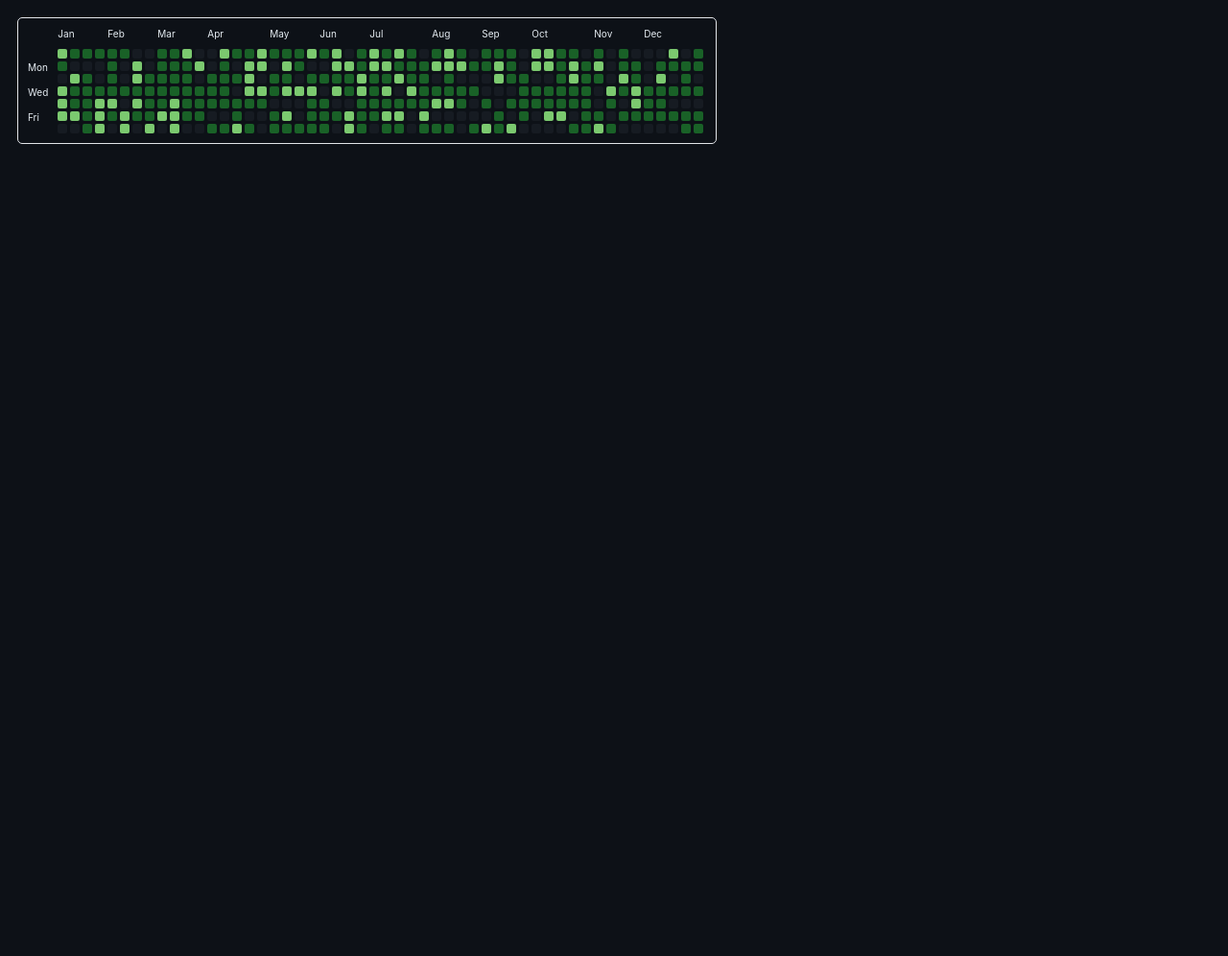
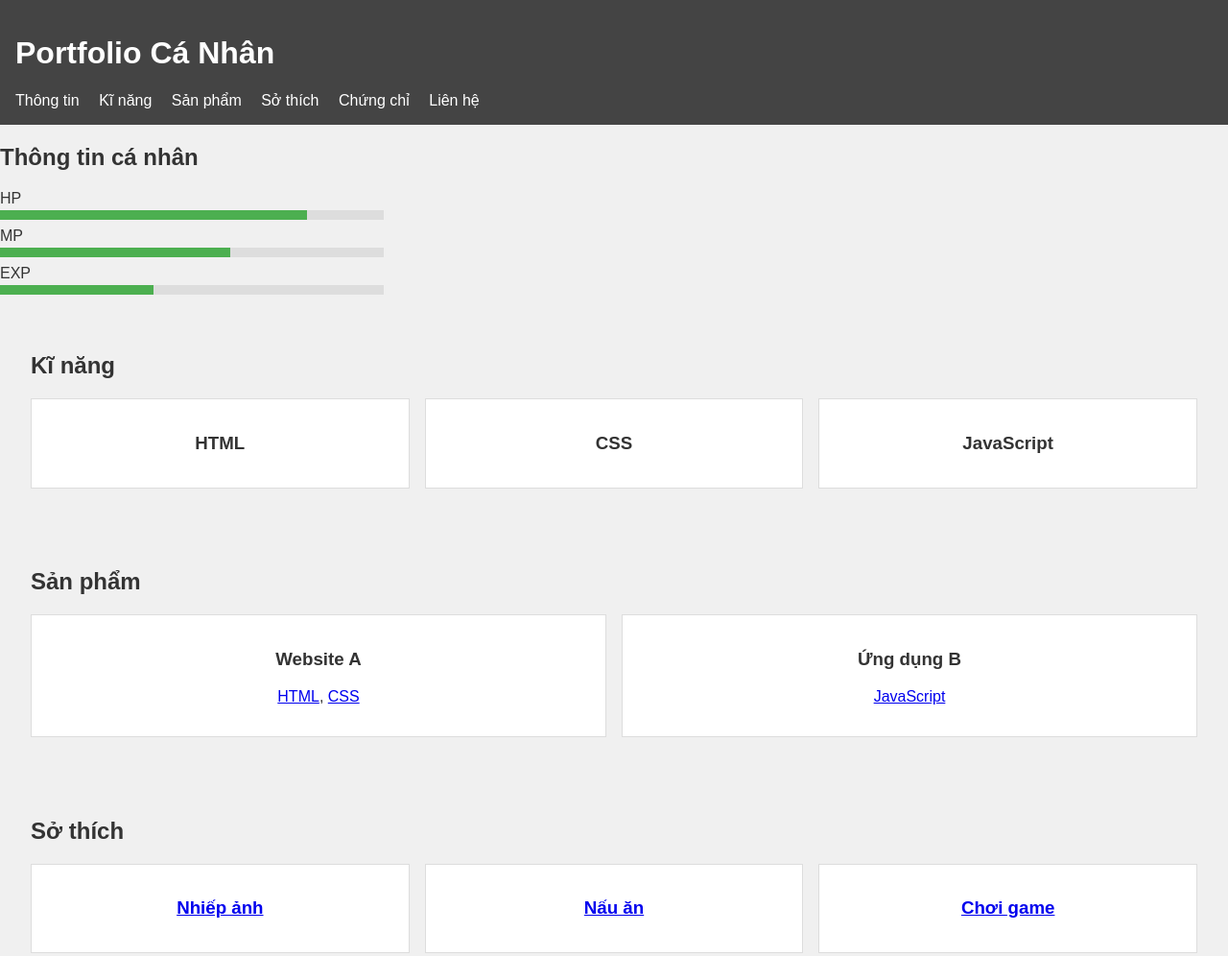
Before and after one commit to imhiju7/hiju7.github.io, a plain HTML site: page index.html in a window 1280 px wide. Shown: the top 996 px of the page at 96% size. Before the commit the page ends 800 px from the top, so only its background shows below. Drawn offline with Linux system fonts and the light colour scheme.

Commit message:
Build personal portfolio skeleton

```diff
--- a/index.html
+++ b/index.html
@@ -1,30 +1,118 @@
-<div class="graph">
+<!DOCTYPE html>
+<html lang="vi">
+<head>
+    <meta charset="UTF-8">
+    <meta name="viewport" content="width=device-width, initial-scale=1.0">
+    <title>Portfolio cá nhân</title>
     <link rel="stylesheet" href="styles.css">
     <script src="scripts.js" defer></script>
-    <ul class="months">
-      <li>Jan</li>
-      <li>Feb</li>
-      <li>Mar</li>
-      <li>Apr</li>
-      <li>May</li>
-      <li>Jun</li>
-      <li>Jul</li>
-      <li>Aug</li>
-      <li>Sep</li>
-      <li>Oct</li>
-      <li>Nov</li>
-      <li>Dec</li>
-    </ul>
-    <ul class="days">
-      <li>Sun</li>
-      <li>Mon</li>
-      <li>Tue</li>
-      <li>Wed</li>
-      <li>Thu</li>
-      <li>Fri</li>
-      <li>Sat</li>
-    </ul>
-    <ul class="squares">
-      <!-- added via javascript -->
-    </ul>
-  </div>
+</head>
+<body>
+<header>
+    <h1>Portfolio Cá Nhân</h1>
+    <nav>
+        <a href="#info">Thông tin</a>
+        <a href="#skills">Kĩ năng</a>
+        <a href="#projects">Sản phẩm</a>
+        <a href="#interests">Sở thích</a>
+        <a href="#certs">Chứng chỉ</a>
+        <a href="#contact">Liên hệ</a>
+    </nav>
+</header>
+
+<section id="info" class="info">
+    <h2>Thông tin cá nhân</h2>
+    <div class="character-status">
+        <div class="stat">
+            <span>HP</span>
+            <div class="bar"><div style="width:80%"></div></div>
+        </div>
+        <div class="stat">
+            <span>MP</span>
+            <div class="bar"><div style="width:60%"></div></div>
+        </div>
+        <div class="stat">
+            <span>EXP</span>
+            <div class="bar"><div style="width:40%"></div></div>
+        </div>
+    </div>
+</section>
+
+<section id="skills" class="gallery">
+    <h2>Kĩ năng</h2>
+    <div class="cards">
+        <div class="card" data-skill="html">
+            <h3>HTML</h3>
+        </div>
+        <div class="card" data-skill="css">
+            <h3>CSS</h3>
+        </div>
+        <div class="card" data-skill="js">
+            <h3>JavaScript</h3>
+        </div>
+    </div>
+</section>
+
+<section id="projects" class="gallery">
+    <h2>Sản phẩm</h2>
+    <div class="cards">
+        <div class="card project" data-skills="html css">
+            <h3>Website A</h3>
+            <p class="tags"><a href="#skills" data-skill-ref="html">HTML</a>, <a href="#skills" data-skill-ref="css">CSS</a></p>
+        </div>
+        <div class="card project" data-skills="js">
+            <h3>Ứng dụng B</h3>
+            <p class="tags"><a href="#skills" data-skill-ref="js">JavaScript</a></p>
+        </div>
+    </div>
+</section>
+
+<section id="interests" class="gallery">
+    <h2>Sở thích</h2>
+    <div class="cards">
+        <a class="card" href="interests/photography.html">
+            <h3>Nhiếp ảnh</h3>
+        </a>
+        <a class="card" href="interests/cooking.html">
+            <h3>Nấu ăn</h3>
+        </a>
+        <a class="card" href="interests/gaming.html">
+            <h3>Chơi game</h3>
+        </a>
+    </div>
+</section>
+
+<section id="certs" class="gallery">
+    <h2>Chứng chỉ</h2>
+    <div class="cards">
+        <div class="card cert">
+            <img src="https://via.placeholder.com/100" alt="Logo">
+            <h3>Chứng chỉ A</h3>
+            <p>01/2023 - 03/2023</p>
+            <p>Tôi đã học được rất nhiều điều thú vị.</p>
+        </div>
+        <div class="card cert">
+            <img src="https://via.placeholder.com/100" alt="Logo">
+            <h3>Chứng chỉ B</h3>
+            <p>04/2023 - 06/2023</p>
+            <p>Khoá học mang lại nhiều kinh nghiệm thực tế.</p>
+        </div>
+    </div>
+</section>
+
+<section id="contact">
+    <h2>Liên hệ</h2>
+    <div class="contact-buttons">
+        <a href="https://facebook.com" target="_blank">Facebook</a>
+        <a href="https://instagram.com" target="_blank">Instagram</a>
+        <a href="https://github.com" target="_blank">GitHub</a>
+        <a href="mailto:example@gmail.com">Gmail</a>
+    </div>
+    <a class="cv-btn" href="cv.pdf" download>Tải CV</a>
+</section>
+
+<footer>
+    <p>&copy; 2024 Portfolio</p>
+</footer>
+</body>
+</html>
--- a/scripts.js
+++ b/scripts.js
@@ -1,6 +1,14 @@
-// Add squares
-const squares = document.querySelector('.squares');
-for (var i = 1; i < 365; i++) {
-  const level = Math.floor(Math.random() * 4);
-  squares.insertAdjacentHTML('beforeend', `<li data-level="${level}"></li>`);
-}
+document.addEventListener('DOMContentLoaded', () => {
+    const skillCards = document.querySelectorAll('[data-skill]');
+    const projects = document.querySelectorAll('.project');
+
+    skillCards.forEach(card => {
+        card.addEventListener('click', () => {
+            const skill = card.dataset.skill;
+            projects.forEach(p => {
+                const skills = p.dataset.skills.split(' ');
+                p.style.display = skills.includes(skill) ? 'block' : 'none';
+            });
+        });
+    });
+});
--- a/styles.css
+++ b/styles.css
@@ -1,98 +1,75 @@
-/* Article - https://bitsofco.de/github-contribution-graph-css-grid/ */
-
-/* Grid-related CSS */
-
-:root {
-    --square-size: 10px;
-    --square-gap: 3px;
-    --week-width: calc(var(--square-size) + var(--square-gap));
-    background-color: #0D1117;
-    color: #e6edf3;
+body {
+    font-family: Arial, sans-serif;
+    margin: 0;
+    padding: 0;
+    background: #f0f0f0;
+    color: #333;
 }
-  .months, .days, .squares {
-    list-style-type: none;
-    padding: 0;
-    margin: 0;
+header {
+    background: #444;
+    color: #fff;
+    padding: 1rem;
 }
-
-  .months { grid-area: months; }
-  .days { grid-area: days; }
-  .squares { grid-area: squares; }
-
-  .graph {
-    display: inline-grid;
-    grid-template-areas: "empty months"
-                         "days squares";
-    grid-template-columns: auto 1fr;
-    grid-gap: 10px;
-    border-radius: 5px;
+header nav a {
+    margin-right: 1rem;
+    color: #fff;
+    text-decoration: none;
 }
-
-  .months {
-    display: grid;
-    grid-template-columns: calc(var(--week-width) * 4) /* Jan */
-                           calc(var(--week-width) * 4) /* Feb */
-                           calc(var(--week-width) * 4) /* Mar */
-                           calc(var(--week-width) * 5) /* Apr */
-                           calc(var(--week-width) * 4) /* May */
-                           calc(var(--week-width) * 4) /* Jun */
-                           calc(var(--week-width) * 5) /* Jul */
-                           calc(var(--week-width) * 4) /* Aug */
-                           calc(var(--week-width) * 4) /* Sep */
-                           calc(var(--week-width) * 5) /* Oct */
-                           calc(var(--week-width) * 4) /* Nov */
-                           calc(var(--week-width) * 5) /* Dec */;
+.gallery {
+    padding: 2rem;
 }
-
-  .days,
-  .squares {
-    display: grid;
-    grid-gap: var(--square-gap);
-    grid-template-rows: repeat(7, var(--square-size));
-
+.cards {
+    display: flex;
+    flex-wrap: wrap;
+    gap: 1rem;
 }
-
-  .squares {
-    grid-auto-flow: column;
-    grid-auto-columns: var(--square-size);
+.card {
+    background: #fff;
+    padding: 1rem;
+    border: 1px solid #ddd;
+    text-align: center;
+    flex: 1 0 200px;
 }
-
-
-  /* Other styling */
-
-  body {
-    font-family: -apple-system, BlinkMacSystemFont, "Segoe UI", Helvetica, Arial, sans-serif, "Apple Color Emoji", "Segoe UI Emoji", "Segoe UI Symbol";
-    font-size: 10px;
+.character-status {
+    max-width: 400px;
 }
-
-  .graph {
-    padding: 10px;
-    border: 1px #e1e4e8 solid;
-    margin: 10px;
-    background-color: #0D1117;
+.stat {
+    margin-bottom: 0.5rem;
 }
-
-  .days li:nth-child(odd) {
-    visibility: hidden;
+.stat .bar {
+    background: #ddd;
+    height: 10px;
+    margin-top: 0.2rem;
+    position: relative;
 }
-
-  .squares li {
-    background-color: #161b22;
-    border-radius: 2px;
-
+.stat .bar div {
+    background: #4caf50;
+    height: 100%;
 }
-
-  .squares li[data-level="4"] {
-    background-color: #c6e48b;
+.cert img {
+    max-width: 100px;
+    display: block;
+    margin: 0 auto 1rem;
 }
-
-  .squares li[data-level="3"] {
-    background-color: #7bc96f;
+.contact-buttons a {
+    margin-right: 1rem;
+    text-decoration: none;
+    color: #fff;
+    background: #444;
+    padding: 0.5rem 1rem;
+    border-radius: 4px;
 }
-
-  .squares li[data-level="2"] {
-    background-color: #196127;
+.cv-btn {
+    display: inline-block;
+    margin-top: 1rem;
+    padding: 0.5rem 1rem;
+    background: #4caf50;
+    color: #fff;
+    text-decoration: none;
 }
-  .squares li[data-level="1"] {
-    background-color: #196127;
+footer {
+    text-align: center;
+    padding: 1rem;
+    background: #222;
+    color: #fff;
 }
```
Also changed, not shown: interests/cooking.html (added, +23 -0 lines), interests/gaming.html (added, +23 -0 lines), interests/photography.html (added, +23 -0 lines), 1 other file. Lines whose indentation alone changed are shown as unchanged.
